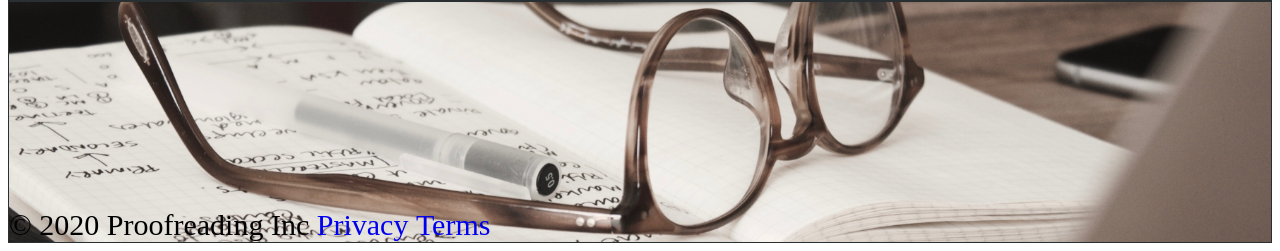
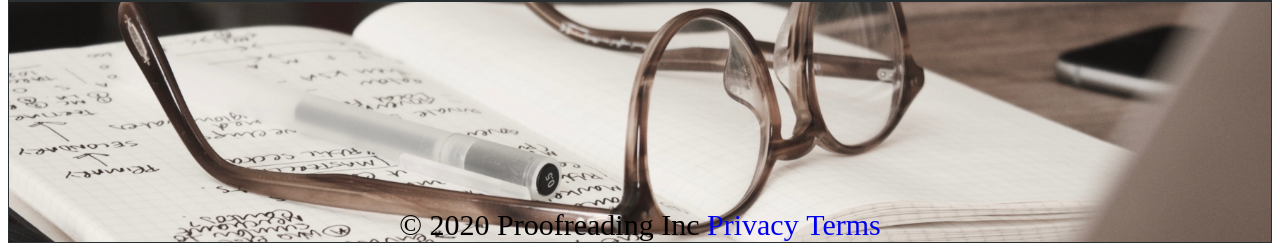
Before and after one commit to bagelthyme/proofreading, a PHP site: page / in a window 1280 px wide. Shown: the part 3651-3902 px from the top of the page. Run offline with PHP 8.4, Linux system fonts and the light colour scheme.

Commit message:
Marshal's latest commit

```diff
--- a/style.css
+++ b/style.css
@@ -187,8 +187,9 @@ footer {
 
 footer div {
   /* display: flex; */
-  justify-content: space-around;
+  justify-content: space-between;
   align-self: flex-end;
+  width: 100%;
 }
 
 footer div p {
```
